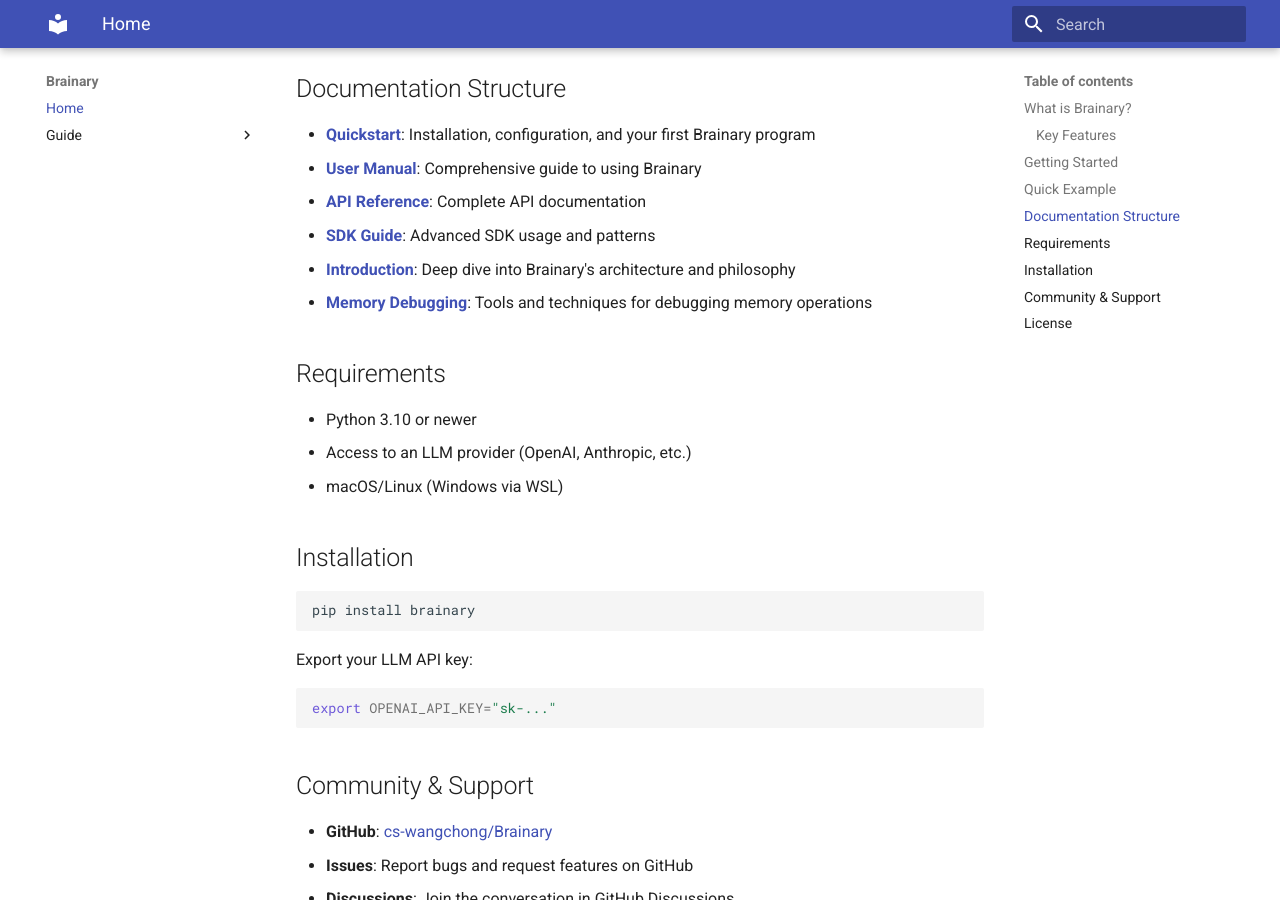
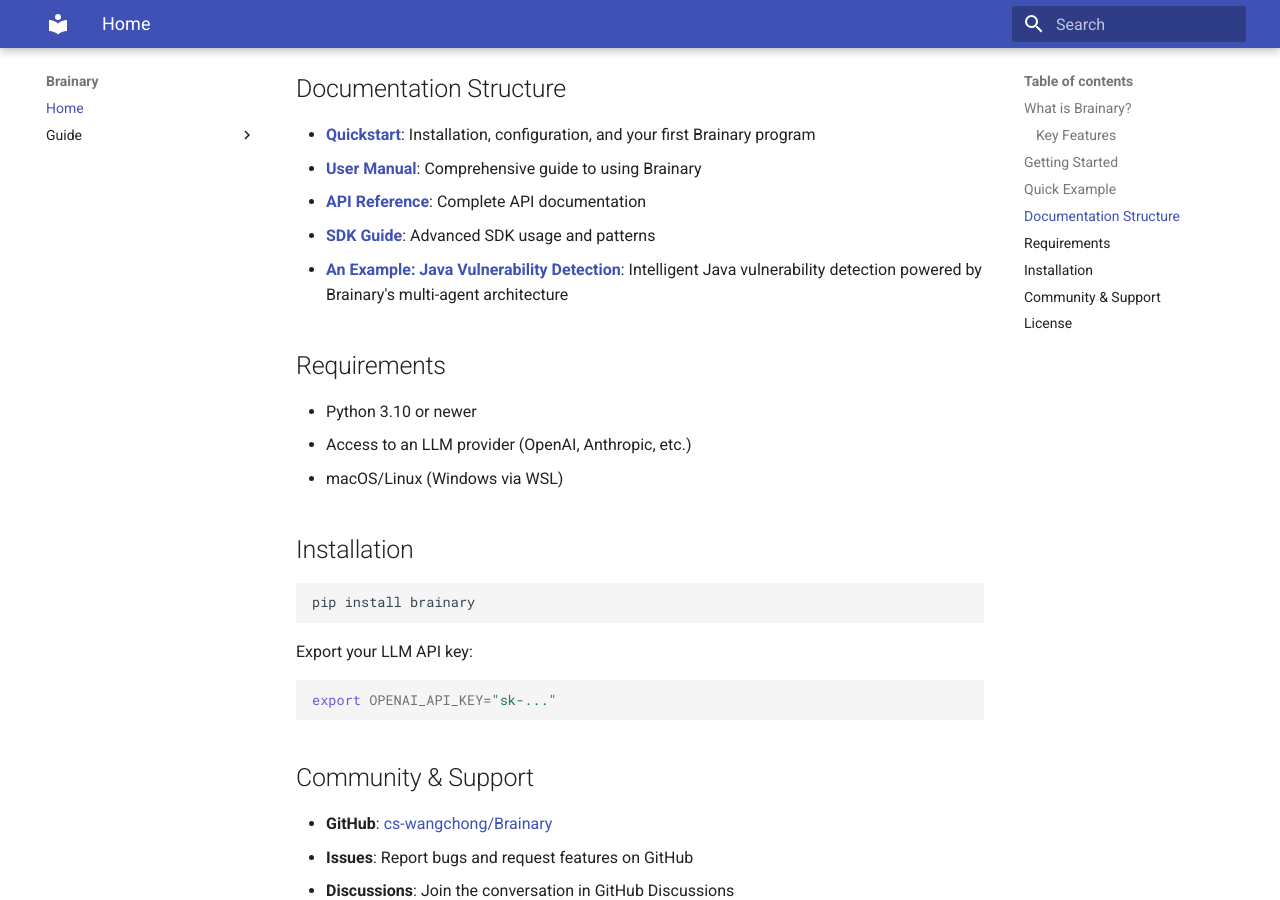
Before and after one commit to cs-wangchong/Brainary-Docs, an MkDocs documentation site: the page built from docs/index.md, in a window 1280 px wide and 900 px high, scrolled down 1509 px. Built offline with MkDocs 1.6.1 and Material for MkDocs 9.7.7, drawn with Linux system fonts in a browser that asks for light colours.

Commit message:
add example

```diff
--- a/docs/index.md
+++ b/docs/index.md
@@ -52,8 +52,8 @@ brain.remember(
 - **[User Manual](USER_MANUAL.md)**: Comprehensive guide to using Brainary
 - **[API Reference](API_REFERENCE.md)**: Complete API documentation
 - **[SDK Guide](SDK_GUIDE.md)**: Advanced SDK usage and patterns
-- **[Introduction](INTRODUCTION.md)**: Deep dive into Brainary's architecture and philosophy
-- **[Memory Debugging](MEMORY_DEBUGGING.md)**: Tools and techniques for debugging memory operations
+- **[An Example: Java Vulnerability Detection](https://github.com/cs-wangchong/Brainary-JavaVulnDetector/)**: Intelligent Java vulnerability detection powered by Brainary's multi-agent architecture
+
 
 ## Requirements
 
```
